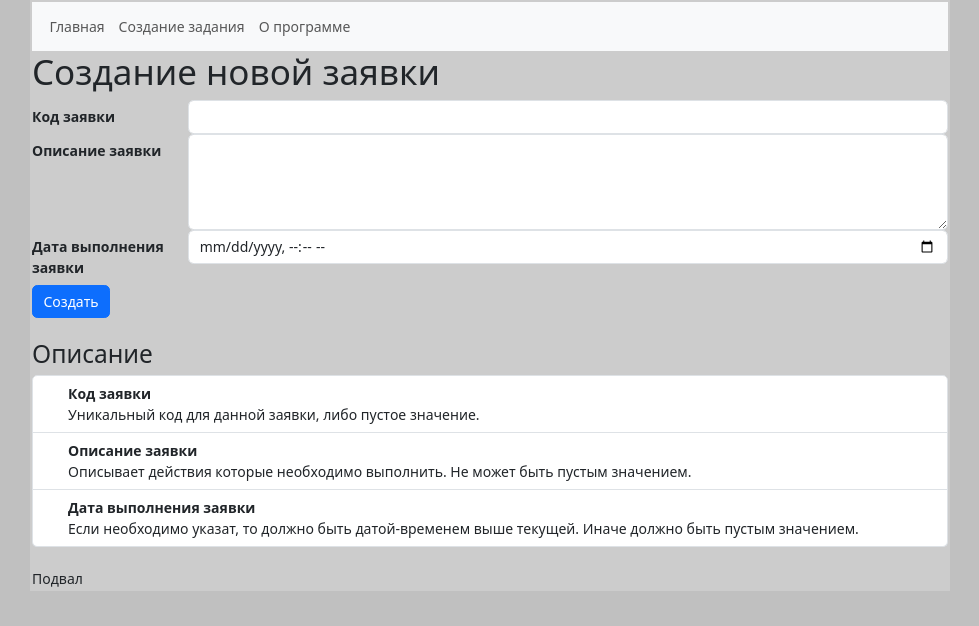
After one commit to ISerg999/djangoexperiments, a Django app: page /create/task in a window 1280 px wide. The commit adds this page. Shown: the top 626 px of the page, without its empty margins (150-1129 px from the left). Run offline with Django 5.2, Linux system fonts and the light colour scheme.

Commit message:
Создал создание заявок

```diff
--- a/app/templates/base.html
+++ b/app/templates/base.html
@@ -12,7 +12,7 @@
         <div class="container-fluid">
             <ul class="navbar-nav">
                 <li class="nav-item"><a class="nav-link" href="/">Главная</a></li>
-                <li class="nav-item"><a class="nav-link" href="/">Создание задания</a></li>
+                <li class="nav-item"><a class="nav-link" href="/create/task">Создание задания</a></li>
                 <li class="nav-item"><a class="nav-link" href="/about">О программе</a></li>
             </ul>
         </div>
--- /dev/null
+++ b/app/templates/edit_task.html
@@ -0,0 +1,57 @@
+{% extends "base.html" %}
+
+{% block title %}{{ html_title }}{% endblock title %}
+{% block header %}{{ html_header }}{% endblock header %}
+
+{% block content %}
+    <form method="post">
+        {% csrf_token %}
+        <div class="form-group row">
+            <label for="code" class="col-sm-2 col-form-label fw-bold">Код заявки</label>
+            <div class="col-sm-10">
+                <input type="text" class="form-control {% if code_err %}is-invalid{% endif %}" id="code" aria-describedby="codeFeedback" name="code" value="{{ code }}" />
+                <div id="codeFeedback" class="invalid-feedback fw-bold">{{ code_err }}</div>
+            </div>
+        </div>
+        <div class="form-group row">
+            <label for="description" class="col-sm-2 col-form-label fw-bold">Описание заявки</label>
+            <div class="col-sm-10">
+                <textarea class="form-control {% if description_err %}is-invalid{% endif %}" id="description" name="description" rows="4" aria-describedby="descriptionFeedback">{{ description }}</textarea>
+                <div id="descriptionFeedback" class="invalid-feedback fw-bold">{{ description_err }}</div>
+            </div>
+        </div>
+        <div class="form-group row">
+            <label for="approximate_date" class="col-sm-2 col-form-label fw-bold">Дата выполнения заявки</label>
+            <div class="col-sm-10">
+                <input type="datetime-local" min="" class="form-control {% if approximate_date_err %}is-invalid{% endif %}" id="approximate_date" aria-describedby="approximateFeedback" name="approximate_date" value="{{ approximate_date|date:"Y-m-d H:m" }}" />
+                <div id="approximateFeedback" class="invalid-feedback fw-bold">{{ approximate_date_err }}</div>
+            </div>
+        </div>
+        <div class="col-sm-10">
+            <button type="submit" class="btn btn-primary">Создать</button>
+        </div>
+    </form>
+    <br />
+    <h3>Описание</h3>
+    <ul class="list-group">
+        <li class="list-group-item d-flex justify-content-between align-items-start">
+            <div class="ms-4 me-auto">
+                <div class="fw-bold">Код заявки</div>
+                Уникальный код для данной заявки, либо пустое значение.
+            </div>
+        </li>
+        <li class="list-group-item d-flex justify-content-between align-items-start">
+            <div class="ms-4 me-auto">
+                <div class="fw-bold">Описание заявки</div>
+                Описывает действия которые необходимо выполнить. Не может быть пустым значением.
+            </div>
+        </li>
+        <li class="list-group-item d-flex justify-content-between align-items-start">
+            <div class="ms-4 me-auto">
+                <div class="fw-bold">Дата выполнения заявки</div>
+                Если необходимо указат, то должно быть датой-временем выше текущей. Иначе должно быть пустым значением.
+            </div>
+        </li>
+    </ul>
+    <br />
+{% endblock content %}
--- a/app/urls.py
+++ b/app/urls.py
@@ -1,12 +1,13 @@
 from django.urls import path, re_path
 from .views import about
 from .views import index
+from .views import create_task
 
 urlpatterns = [
     # path('create/', create.create),
     # path('edit/<int:id>/', edit.edit),
     # path('delete/<int:id>/', delete.delete),
-    # path('create/tasks', create_tasks.create_tasks),
+    path('create/task', create_task.create_task),
     path('about/', about.about, name='about'),
     path('', index.index, name='index'),
 ]
--- /dev/null
+++ b/app/views/create_task.py
@@ -0,0 +1,45 @@
+from datetime import datetime
+
+from django.http import HttpRequest, HttpResponseRedirect
+from django.shortcuts import render
+
+from app.models import Tasks
+
+
+def create_task(request: HttpRequest):
+    if request.method == 'POST':
+        code = request.POST.get('code', '')
+        description = request.POST.get('description', '')
+        approximate_date = request.POST.get('approximate_date', None)
+        is_error, code_err, description_err, approximate_date_err, approximate_date =(
+            Tasks.validate_task_for_html(code, description, approximate_date, 0))
+        if not is_error:
+            task = Tasks()
+            task.code = code
+            task.description = description
+            task.accept_date = datetime.now()
+            if approximate_date is not None:
+                task.accept_date = approximate_date
+            task.save()
+            return HttpResponseRedirect('/')
+
+    if request.method == 'GET':
+        code = ''
+        code_err = ''
+        description = ''
+        description_err = ''
+        approximate_date = None
+        approximate_date_err = ''
+
+    html_title = 'Создание заявки'
+    html_header = 'Создание новой заявки'
+    return render(request, 'edit_task.html', {
+        'html_title': html_title,
+        'html_header': html_header,
+        'code': code,
+        'code_err': code_err,
+        'description': description,
+        'description_err': description_err,
+        'approximate_date': approximate_date,
+        'approximate_date_err': approximate_date_err,
+    })
```
Also changed, not shown: app/models/tasks.py (+54 -1 lines).
